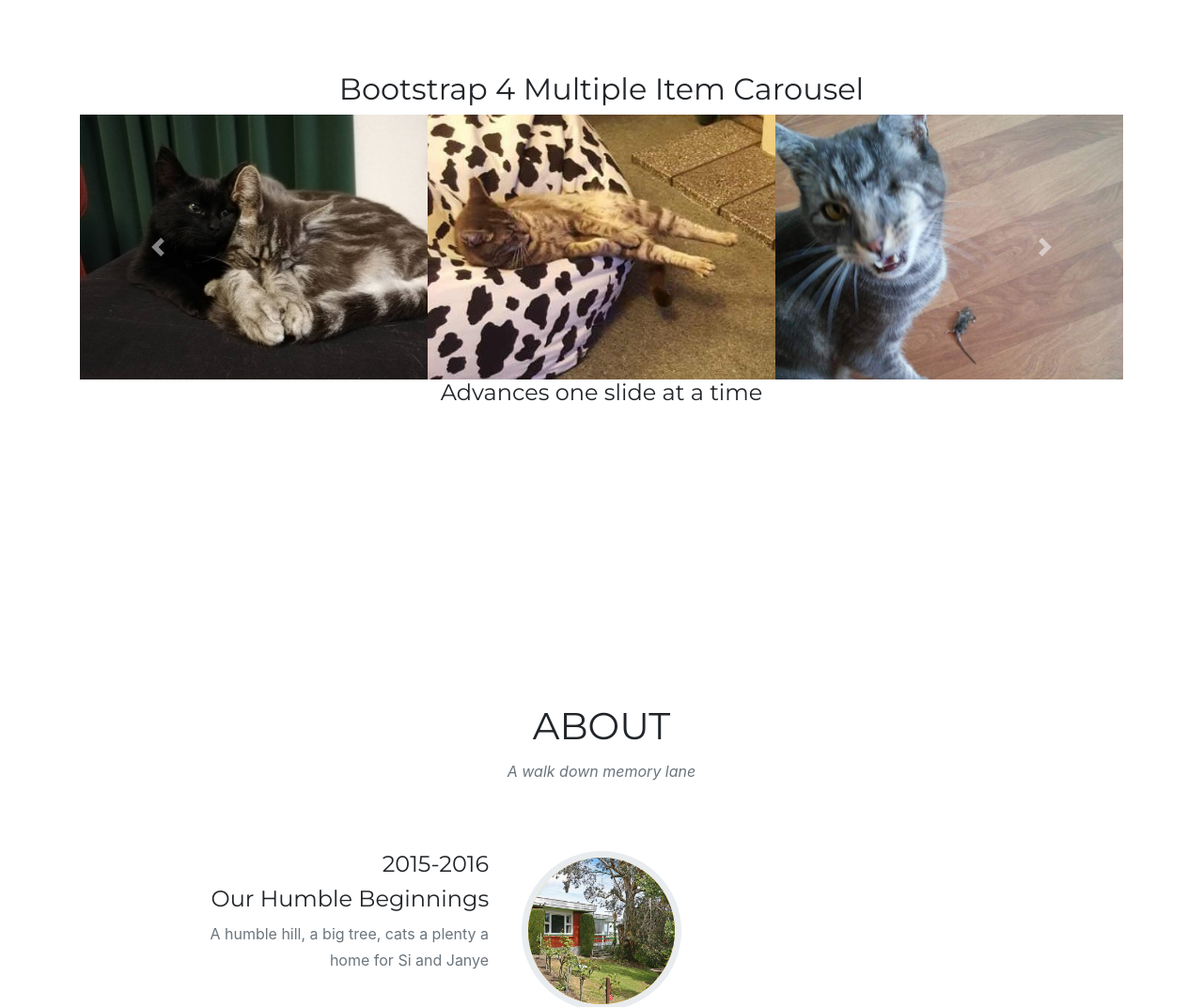
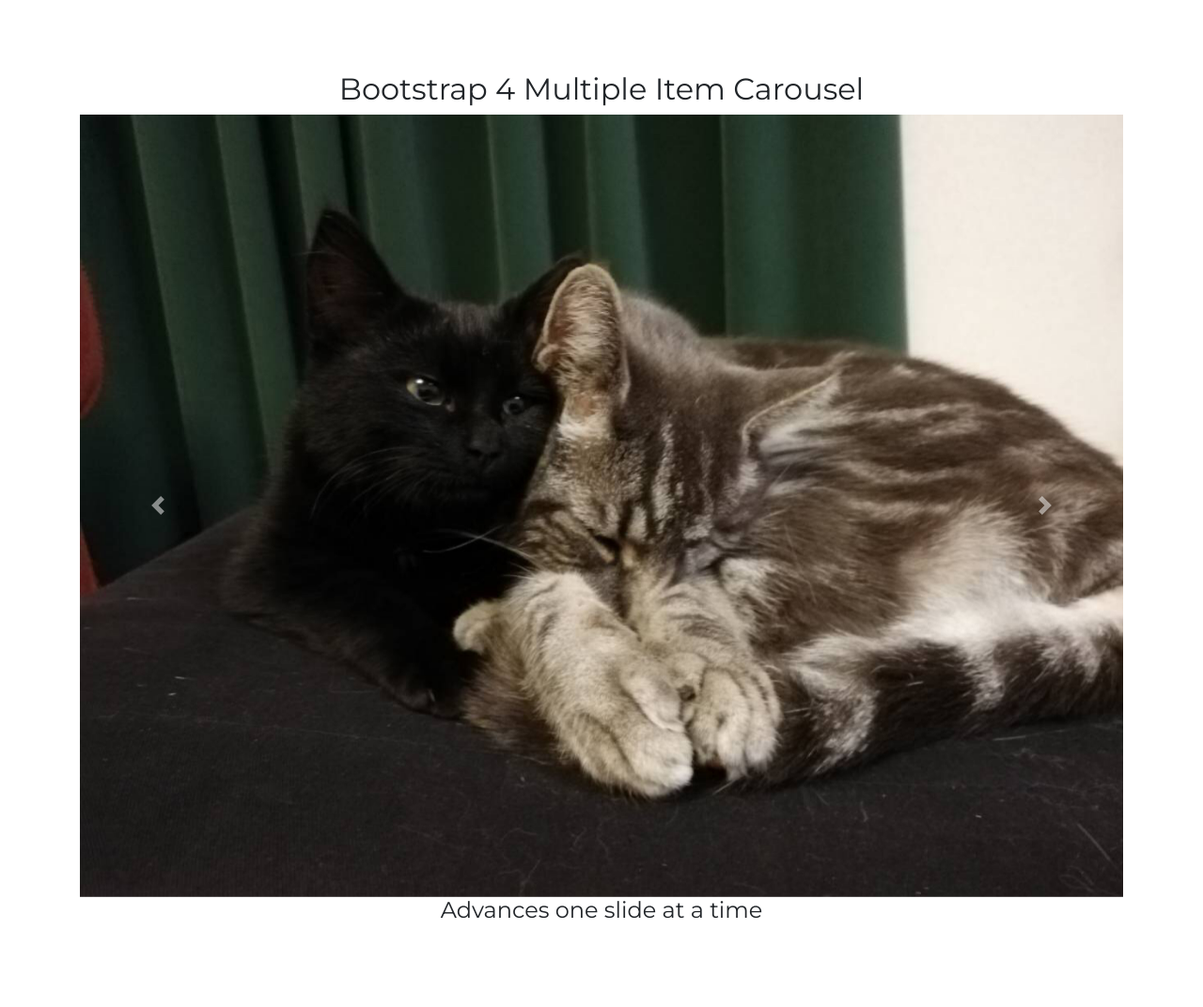
Before and after one commit to Ezekiel-H/cat_site, a website with bundled scripts: page index.html in a window 1280 px wide. Shown: the part 2660-3732 px from the top of the page at 94% size. Built offline with nearby package versions, Linux system fonts and the light colour scheme; files whose address does not match are found by name; a web font is replaced by a local one.

Commit message:
update c fix?

```diff
--- a/index.html
+++ b/index.html
@@ -227,7 +227,7 @@
       <div class="row mx-auto my-auto">
           <div id="recipeCarousel" class="carousel slide w-100" data-ride="carousel">
               <div class="carousel-inner w-100" role="listbox">
-                  <div class="carousel-item col-md-4 px-0 active">
+                  <div class="carousel-item active">
                       <img class="d-block img-fluid" src="img/gallery/cat-3.jpg">
                   </div>
                   <div class="carousel-item col-md-4 px-0">
```
